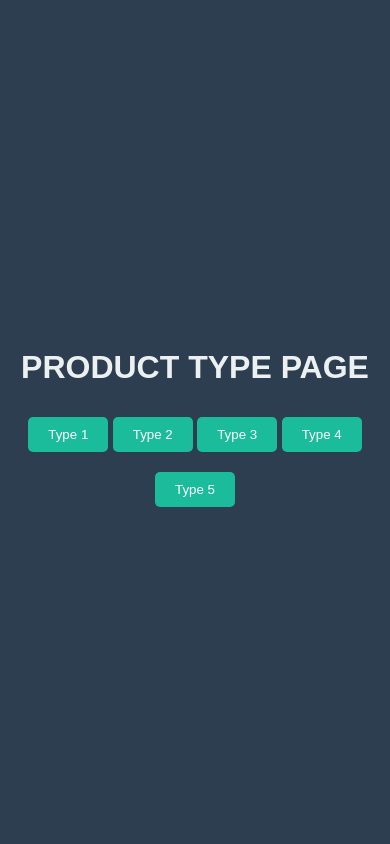
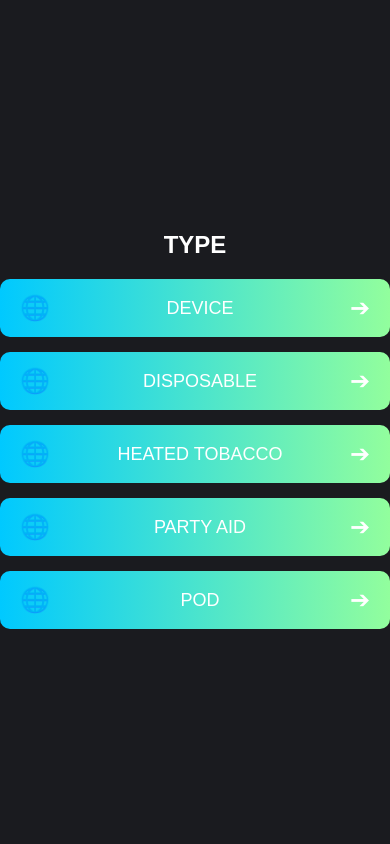
Before and after one commit to FuyinYKnowWhat/telegramminiapp, a PHP site: page /product_type.html in a window 390 px wide. Run offline with PHP 8.4, Linux system fonts and the light colour scheme.

Commit message:
Updated item.html and styles to improve responsiveness and prevent horizontal scrolling

```diff
--- /dev/null
+++ b/product_type.css
@@ -0,0 +1,54 @@
+body {
+    margin: 0;
+    padding: 0;
+    background-color: #1a1b1f; /* Similar to Telegram chat background */
+    color: white;
+    font-family: Arial, sans-serif;
+    display: flex;
+    justify-content: center;
+    align-items: center;
+    height: 100vh;
+}
+
+.container {
+    text-align: center;
+    width: 100%;
+    max-width: 400px;
+    margin: auto;
+}
+
+h1 {
+    font-size: 24px;
+    margin-bottom: 20px;
+}
+
+.button-list {
+    display: flex;
+    flex-direction: column;
+    gap: 15px;
+}
+
+.type-button {
+    display: flex;
+    justify-content: space-between;
+    align-items: center;
+    padding: 15px 20px;
+    border-radius: 10px;
+    background: linear-gradient(90deg, #00C9FF 0%, #92FE9D 100%);
+    text-decoration: none;
+    color: white;
+    font-size: 18px;
+    transition: transform 0.3s ease;
+}
+
+.type-button:hover {
+    transform: scale(1.05);
+}
+
+.icon {
+    font-size: 24px;
+}
+
+.arrow {
+    font-size: 24px;
+}
--- a/product_type.html
+++ b/product_type.html
@@ -3,17 +3,39 @@
 <head>
     <meta charset="UTF-8">
     <meta name="viewport" content="width=device-width, initial-scale=1.0">
-    <title>Product Type Page</title>
-    <link rel="stylesheet" href="styles.css">
+    <title>Product Type</title>
+    <link rel="stylesheet" href="product_type.css">
 </head>
 <body>
     <div class="container">
-        <h1>PRODUCT TYPE PAGE</h1>
-        <button onclick="window.location.href='item.html?type=1'">Type 1</button>
-        <button onclick="window.location.href='item.html?type=2'">Type 2</button>
-        <button onclick="window.location.href='item.html?type=3'">Type 3</button>
-        <button onclick="window.location.href='item.html?type=4'">Type 4</button>
-        <button onclick="window.location.href='item.html?type=5'">Type 5</button>
+        <h1>TYPE</h1>
+        <div class="button-list">
+            <a href="#" class="type-button" onclick="window.location.href='item.html?type=1'">
+                <span class="icon">🌐</span>
+                <span class="text">DEVICE</span>
+                <span class="arrow">➔</span>
+            </a>
+            <a href="#" class="type-button">
+                <span class="icon">🌐</span>
+                <span class="text">DISPOSABLE</span>
+                <span class="arrow">➔</span>
+            </a>
+            <a href="#" class="type-button">
+                <span class="icon">🌐</span>
+                <span class="text">HEATED TOBACCO</span>
+                <span class="arrow">➔</span>
+            </a>
+            <a href="#" class="type-button">
+                <span class="icon">🌐</span>
+                <span class="text">PARTY AID</span>
+                <span class="arrow">➔</span>
+            </a>
+            <a href="#" class="type-button">
+                <span class="icon">🌐</span>
+                <span class="text">POD</span>
+                <span class="arrow">➔</span>
+            </a>
+        </div>
     </div>
 </body>
 </html>
```
Also changed, not shown: itemstyle.css (+18 -1 lines).
